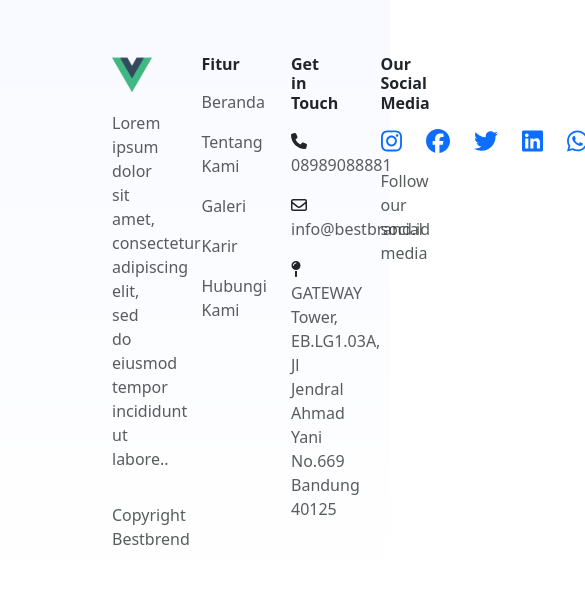
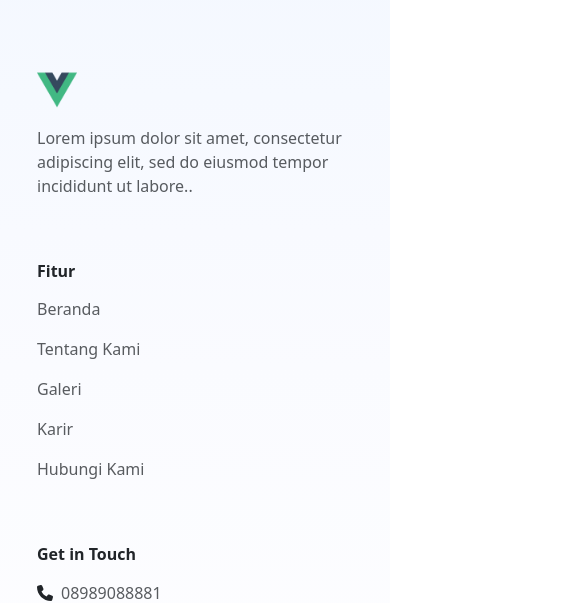
Before and after one commit to iamalinurdin/bestfranchise-landingpage-fe, a Vue app: page /about in a window 390 px wide. Shown: the part 1266-1869 px from the top of the page, 585 px wide, since content can reach past the window. Built offline with nearby package versions, Linux system fonts and the light colour scheme.

Commit message:
responsive main layout

```diff
--- a/src/components/layout/MainLayout.vue
+++ b/src/components/layout/MainLayout.vue
@@ -44,7 +44,7 @@
         </div>
       </nav>
       <div class="container">
-        <ul class="list-unstyled d-flex gap-3 justify-content-end mt-3">
+        <ul class="list-unstyled d-flex gap-3 justify-content-end mt-3 flex-column flex-lg-row">
           <li>
             <font-awesome :icon="['fas', 'phone']" class="text-primary"></font-awesome>
             <span class="ms-2">081234567890</span>
@@ -58,17 +58,17 @@
     </header>
     <slot></slot>
     <footer>
-      <div class="container d-flex gap-5">
-        <div class="w-25 d-flex flex-column gap-3 justify-content-start">
+      <div class="container d-flex gap-5 flex-column flex-lg-row">
+        <div class="d-flex flex-column gap-3 justify-content-start about-company">
           <img src="@/assets/logo.png" height="40" width="40" alt="">
           <p class="text-muted">
             Lorem ipsum dolor sit amet, consectetur adipiscing elit, sed do eiusmod tempor incididunt ut labore..
           </p>
-          <p class="mt-auto text-muted">
+          <p class="mt-auto text-muted d-none d-lg-block">
             Copyright Bestbrend
           </p>
         </div>
-        <div class="w-25">
+        <div class="">
           <h6 class="fw-bold">Fitur</h6>
           <ul class="list-unstyled d-flex flex-column gap-3 mt-3">
             <li>
@@ -88,7 +88,7 @@
             </li>
           </ul>
         </div>
-        <div class="w-25">
+        <div class="">
           <h6 class="fw-bold">Get in Touch</h6>
           <ul class="list-unstyled d-flex flex-column gap-3 mt-3">
             <li>
@@ -109,7 +109,7 @@
             </li>
           </ul>
         </div>
-        <div class="w-25">
+        <div class="">
           <h6 class="fw-bold">Our Social Media</h6>
           <ul class="list-unstyled d-flex gap-3 my-3">
             <li>
@@ -153,4 +153,26 @@
 footer {
   padding: 50px 100px;
 }
+
+footer > .container > div {
+  width: 25%;
+}
+
+@media only screen and (max-width: 576px) {
+  footer {
+    padding: 25px;
+  }
+
+  /* footer > .container {
+    flex-direction: column;
+  } */
+
+  footer > .container > div {
+    width: 100%;
+  }
+
+  /* footer > .container > .about-company > p:last-child {
+    display: none;
+  } */
+}
 </style>
```
